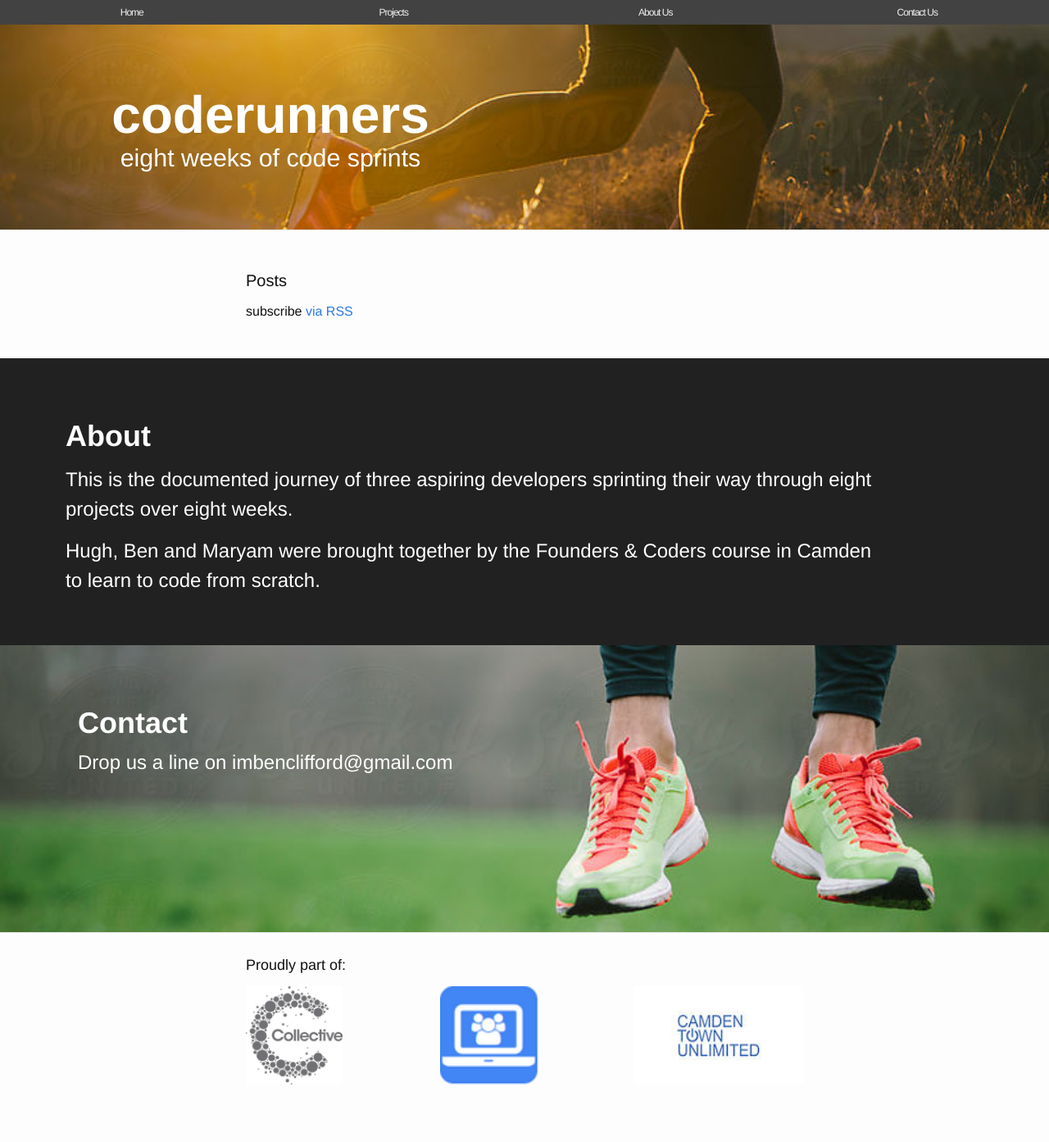
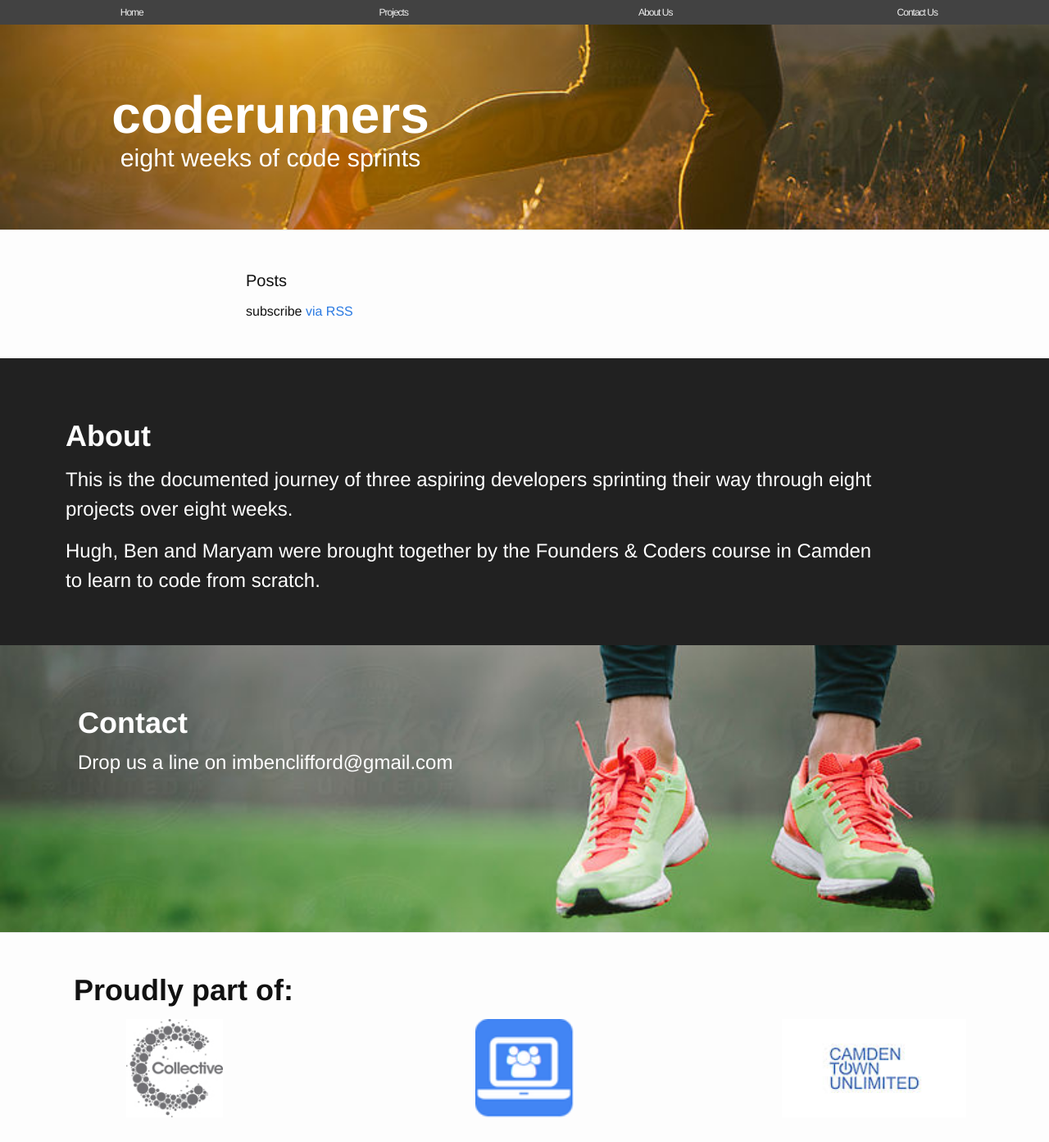
Before and after one commit to CodeRunners14/coderunners14.github.io, a Jekyll site: the page built from index.html, in a window 1280 px wide. Shown: the whole page at 82% size. Built offline with Jekyll 4.4.1, drawn with Linux system fonts in a browser that asks for light colours; nearby versions of some CDN libraries; before the commit the page ends 1353 px from its top, so only the background shows below that.

Commit message:
changes to footer

```diff
--- a/_includes/footer.html
+++ b/_includes/footer.html
@@ -1,10 +1,10 @@
 <footer class="site-footer">
 
-  <div class="wrapper">
 
-    <h2 class="footer-heading">Proudly part of:</h2>
-    <div class="row">
-  <div class="col-xs-12 col-md-4"><a href="http://camdencollective.co.uk/" target="_blank"><img class="icon" src="/photos/cc.jpg"/></a></div>
-  <div class="col-xs-12 col-md-4"><a href="http://foundersandcoders.org/" target="_blank"><img class="icon" src="/photos/fc.png" /></a></div>
-  <div class="col-xs-12 col-md-4"><a href="http://www.camdentownunlimited.com/" target="_blank"><img class="icon" src="/photos/ctu.jpg" /></a></div>
-</div>
+    <h1 class="footer-heading section-title">Proudly part of:</h2>
+		<div class="container-fluid">
+    <div class="row footer-row">
+  <div class="col-sm-4"><a href="http://camdencollective.co.uk/" target="_blank"><img class="icon" src="/photos/cc.jpg"/></a></div>
+  <div class="col-sm-4"><a href="http://foundersandcoders.org/" target="_blank"><img class="icon" src="/photos/fc.png" /></a></div>
+  <div class="col-sm-4"><a href="http://www.camdentownunlimited.com/" target="_blank"><img class="icon" src="/photos/ctu.jpg" /></a></div>
+		</div>
--- a/_includes/header.html
+++ b/_includes/header.html
@@ -1,9 +1,9 @@
 <header class="site-header">
      <div class="navbar" class="row" >
         <a class="site-title col-md-3" href="{{ site.baseurl }}/">Home</a>
-        <a class="site-title col-md-3" href="#page-content">Projects</a>
-        <a class="site-title col-md-3" href="#about-us">About Us</a>
-        <a class="site-title col-md-3" href="#contact-us">Contact Us</a>
+        <a class="site-title col-md-3" href="{{ site.baseurl }}/#page-content">Projects</a>
+        <a class="site-title col-md-3" href="{{ site.baseurl }}/#about-us">About Us</a>
+        <a class="site-title col-md-3" href="{{ site.baseurl }}/#contact-us">Contact Us</a>
      </div>
 
 
--- a/_sass/_base.scss
+++ b/_sass/_base.scss
@@ -191,6 +191,8 @@ pre {
  */
 .icon {
 
+	text-align: center;
+
     > svg {
         display: inline-block;
         width: 16px;
--- a/_sass/_layout.scss
+++ b/_sass/_layout.scss
@@ -219,14 +219,18 @@ img#team {
   float: right;
 }
 
+.footer-row {
+	text-align: center;
+}
+
 .site-footer {
     border-top: 1px solid $grey-color-light;
     padding: $spacing-unit 0;
 }
 
 .footer-heading {
-    font-size: 18px;
     margin-bottom: $spacing-unit / 2;
+		margin-left: 2.5em;
 }
 
 .contact-list,
@@ -381,5 +385,4 @@ img#blog-image {
   height: 120px;
   vertical-align: bottom;
   border:10px;
-  margin-right: 250px;
 }
```
